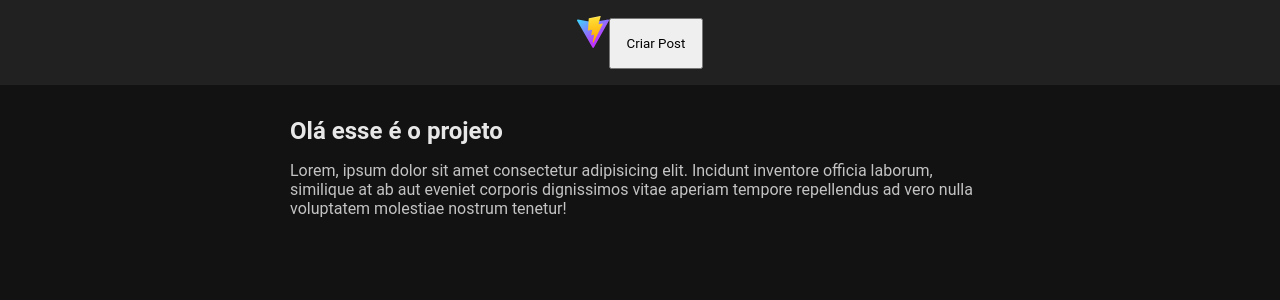
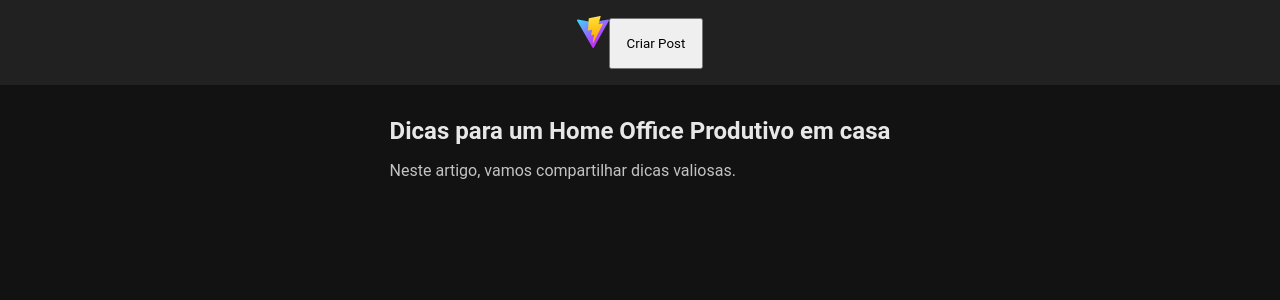
Before and after one commit to LeandroUcuamba/React-blog-app, a React (Vite) app: page /post/1 in a window 1280 px wide. Shown: the top 300 px of the page. Built offline with nearby package versions, Linux system fonts and the light colour scheme; data requests are answered from the project's data file.

Commit message:
add_view_post

```diff
--- a/src/components/Card/index.jsx
+++ b/src/components/Card/index.jsx
@@ -17,7 +17,7 @@
       </p>
 
       <div className="buttonsContainer">
-        <button>Ver publicação</button>
+        <button onClick={() => navigate(`/post/${post.id}`)}>Ver publicação</button>
         <button onClick={() => navigate(`/updatePost/${post.id}`)}>Atualizar</button>
       </div>
     </article>
--- a/src/pages/OnePost/index.jsx
+++ b/src/pages/OnePost/index.jsx
@@ -1,14 +1,26 @@
+import { useEffect, useState } from "react";
 import "./styles.css";
+import { useParams } from "react-router-dom";
+import { api } from "../../lib/axios";
 
 export function OnePost() {
+
+  const [post, setPost] = useState({});
+
+  const {id} = useParams();
+
+  useEffect(() => {
+    api.get(`/posts/${id}`)
+    .then(res => setPost(res.data))
+    .catch(err => console.log(err))
+  }, [])
+
+
   return (
     <article className="onePostContainer">
-      <h2>Olá esse é o projeto</h2>
+      <h2>{post.title}</h2>
       <p>
-        Lorem, ipsum dolor sit amet consectetur adipisicing elit. Incidunt
-        inventore officia laborum, similique at ab aut eveniet corporis
-        dignissimos vitae aperiam tempore repellendus ad vero nulla voluptatem
-        molestiae nostrum tenetur!
+        {post.content}
       </p>
     </article>
   );
--- a/src/router.jsx
+++ b/src/router.jsx
@@ -10,7 +10,7 @@
       <Route path="/" element={<Feed />}/>
       <Route path="/createPost" element={<CreatePost />}/>
       <Route path="/updatePost/:id" element={<UpdatePost />}/>
-      <Route path="/post/1" element={<OnePost />}/>
+      <Route path="/post/:id" element={<OnePost />}/>
     </Routes>
   );
 }
```
